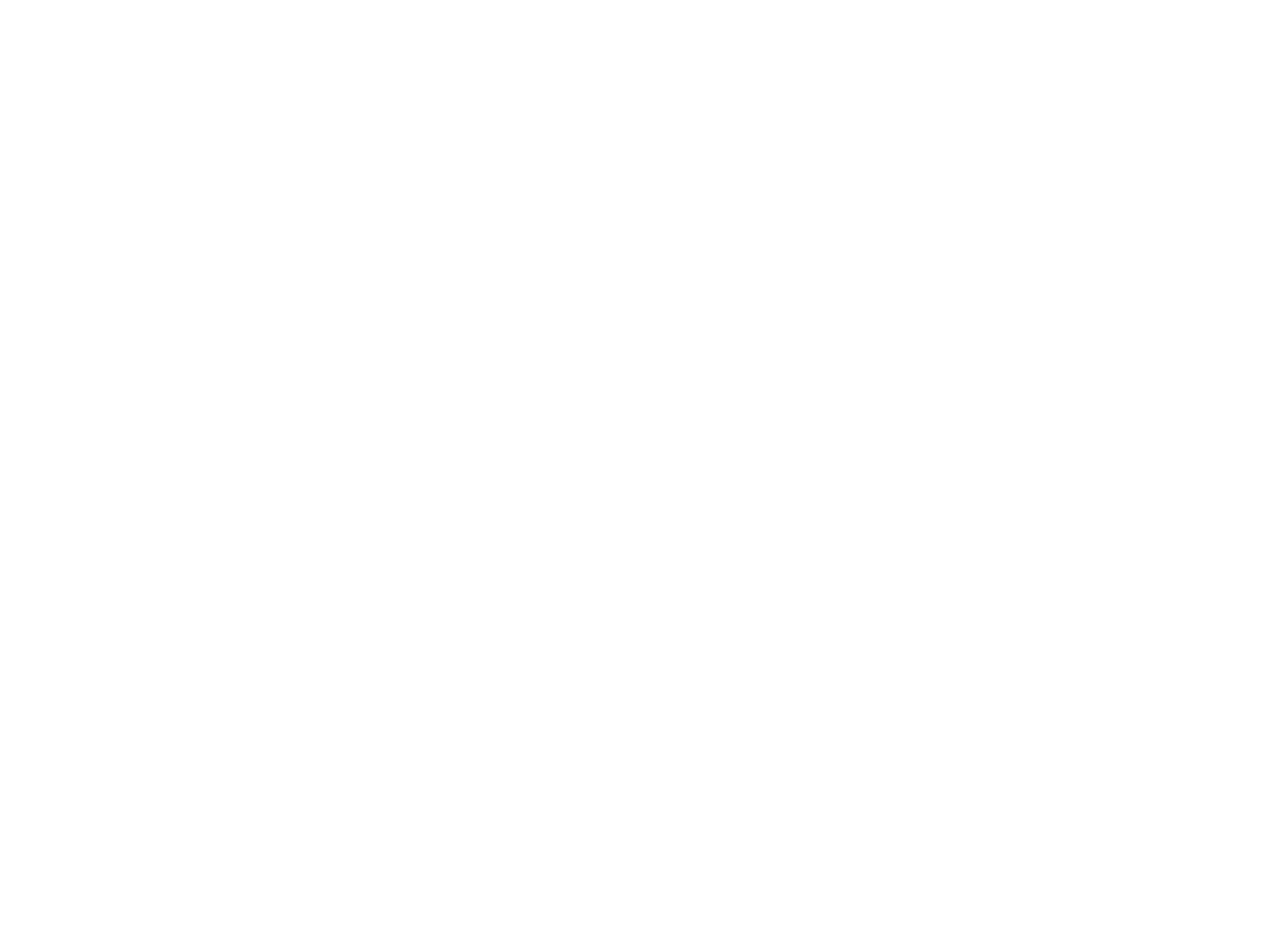
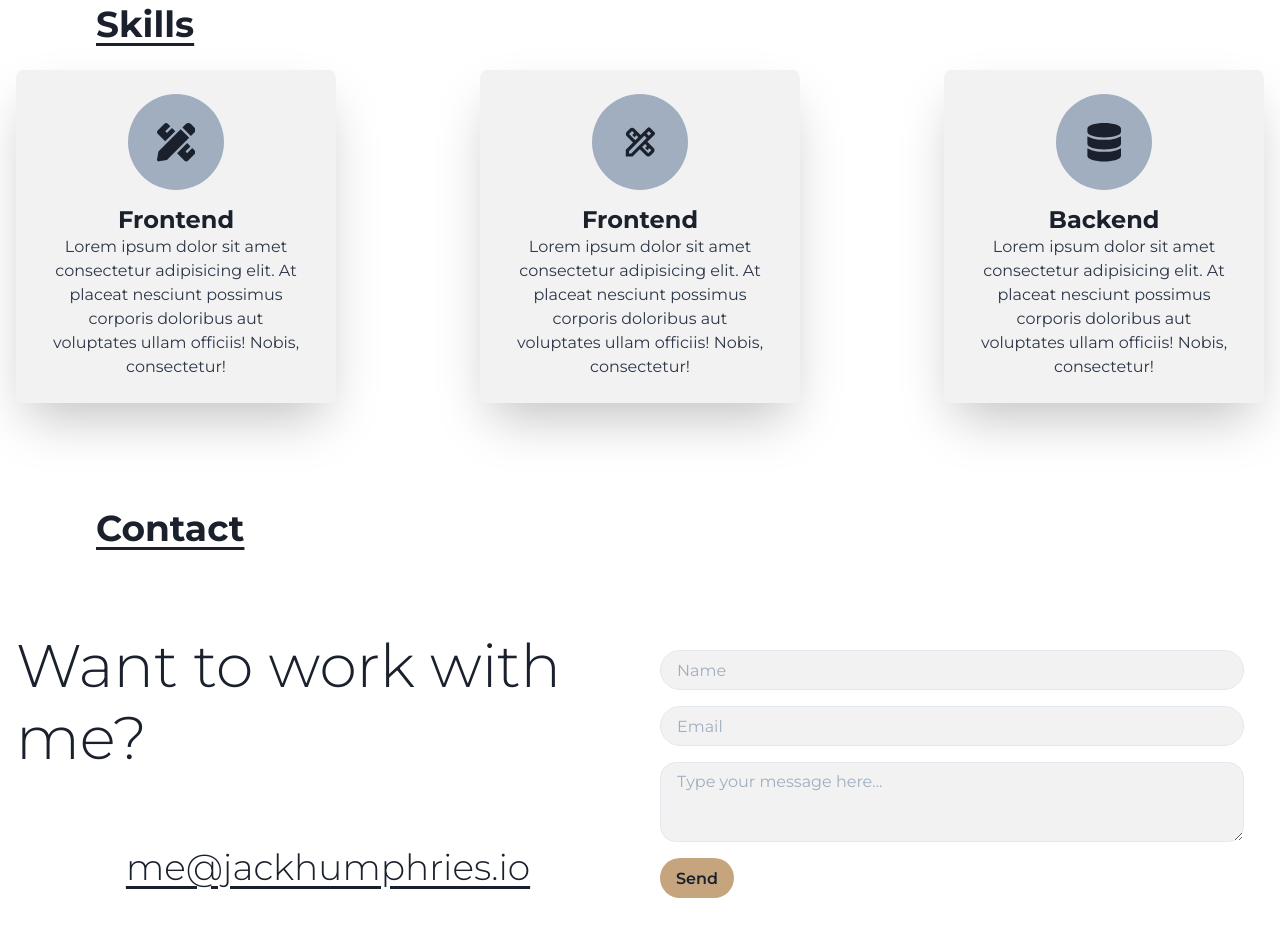
Before and after one commit to JackHumphries9/portfolio-website, a Next.js app: page / in a window 1280 px wide. Shown: the part 1800-2736 px from the top of the page. Before the commit the page ends 1600 px from the top, so only its background shows below. Built offline with nearby package versions, Linux system fonts and the light colour scheme.

Commit message:
Almost completed home page structure

```diff
--- a/components/Navbar.tsx
+++ b/components/Navbar.tsx
@@ -34,7 +34,7 @@
 	const { colorMode, toggleColorMode } = useColorMode();
 	return (
 		<>
-			<Box px={12} py={4} position="fixed" as="nav" w="100%">
+			<Box px={12} py={4} position="fixed" as="nav" w="100%" zIndex={100}>
 				<Flex
 					h={16}
 					alignItems={"center"}
--- /dev/null
+++ b/components/SectionTitle.tsx
@@ -0,0 +1,12 @@
+import { Heading } from "@chakra-ui/react";
+import React from "react";
+
+const SectionTitle = ({ children }: { children: React.ReactNode }) => {
+	return (
+		<Heading textDecor="underline" textUnderlineOffset={6} pl={20}>
+			{children}
+		</Heading>
+	);
+};
+
+export default SectionTitle;
--- /dev/null
+++ b/components/SkillCard.tsx
@@ -0,0 +1,56 @@
+import {
+	Heading,
+	Avatar,
+	Box,
+	Center,
+	Text,
+	Stack,
+	Button,
+	Link,
+	Badge,
+	useColorModeValue,
+} from "@chakra-ui/react";
+import React, { ReactElement } from "react";
+import { MdOutlineDesignServices } from "react-icons/md";
+
+export default function SkillCard({
+	title,
+	icon,
+	children,
+}: {
+	title: string;
+	icon: ReactElement;
+	children: React.ReactNode;
+}) {
+	return (
+		<Center py={6}>
+			<Box
+				maxW={{ base: "100%", lg: "320px" }}
+				w={"full"}
+				bg={useColorModeValue("#F2F2F2", "#272727")}
+				boxShadow={"2xl"}
+				rounded={"lg"}
+				p={6}
+				textAlign={"center"}
+			>
+				<Avatar
+					size={"xl"}
+					icon={icon}
+					alt={"Icon"}
+					mb={4}
+					pos={"relative"}
+				/>
+				<Heading fontSize={"2xl"} fontFamily={"body"}>
+					{title}
+				</Heading>
+				<Text
+					textAlign={"center"}
+					color={useColorModeValue("gray.700", "gray.400")}
+					px={3}
+				>
+					{children}
+				</Text>
+			</Box>
+		</Center>
+	);
+}
--- a/components/sections/BioSection.tsx
+++ b/components/sections/BioSection.tsx
@@ -1,26 +1,36 @@
-import { Box, Center, Container, Flex, Heading, Text } from "@chakra-ui/react";
+import { ChevronRightIcon } from "@chakra-ui/icons";
+import {
+	Box,
+	Button,
+	Center,
+	Container,
+	Flex,
+	Heading,
+	Text,
+	useBreakpointValue,
+	useColorModeValue,
+	Image,
+} from "@chakra-ui/react";
 import React from "react";
 import { Element } from "react-scroll";
+import SectionTitle from "../SectionTitle";
 
 const BioSection = () => {
 	return (
 		<Element name="bio">
-			<Container h="100vh" maxW="90vw" p={0} pt={20}>
-				<Heading textDecor="underline" textUnderlineOffset={6}>
-					Bio
-				</Heading>
+			<Container maxW="container.xl" p={0} pt={20}>
+				<SectionTitle>Bio</SectionTitle>
 				<Flex
 					my={20}
 					direction={{ base: "column", md: "row" }}
 					flex={1}
 					h="80vh"
 				>
-					<Flex flex={1}>
 					<Box
-							w="25vw"
+						w={{ base: "100%", md: "50%" }}
 						alignItems={"center"}
 						justifyItems={"center"}
-							bg="#272727"
+						bg={useColorModeValue("#F2F2F2", "#272727")}
 						borderRadius={"2xl"}
 						p={10}
 					>
@@ -29,28 +39,47 @@
 						</Heading>
 						<br />
 						<Text fontSize={"md"}>
-								Lorem ipsum dolor sit amet consectetur
-								adipisicing elit. Doloremque, repellendus alias!
-								Explicabo libero provident aperiam dolorem
-								itaque quisquam, quo voluptatem quibusdam fugit
-								quas ipsa fuga a velit eveniet sunt placeat vel
-								eligendi reiciendis. Ipsum, repudiandae. Dolorem
-								atque doloremque iure, expedita esse commodi id
-								nemo quaerat tenetur maiores reprehenderit illo
-								assumenda possimus rerum qui voluptate deserunt.
+							Lorem ipsum dolor sit amet consectetur adipisicing
+							elit. Doloremque, repellendus alias! Explicabo
+							libero provident aperiam dolorem itaque quisquam,
+							quo voluptatem quibusdam fugit quas ipsa fuga a
+							velit eveniet sunt placeat vel eligendi reiciendis.
+							Ipsum, repudiandae. Dolorem atque doloremque iure,
+							expedita esse commodi id nemo quaerat tenetur
+							maiores reprehenderit illo assumenda possimus rerum
+							qui voluptate deserunt.
 						</Text>
+						<br />
+						<Button bg={"#C5A47E"}>
+							View Works <ChevronRightIcon />
+						</Button>
 					</Box>
-					</Flex>
 					<Box
+						w="50%"
 						flex={1}
-						w="full"
-						h="full"
-						p={10}
-						spacing={6}
+						h="100%"
+						spacing="6"
 						align="flex-start"
 					>
-						Hello World!
-					</Box>{" "}
+						{/* <Box position={"relative"} h="20%">
+							<Image
+								src="/project.webp"
+								rounded={"xl"}
+								left="10%"
+								top="5%"
+								position="absolute"
+							/>
+						</Box>
+						<Box position={"relative"} h="20%">
+							<Image
+								src="/project.webp"
+								rounded={"xl"}
+								position="absolute"
+								left="50%"
+								top="10%"
+							/>
+						</Box> */}
+					</Box>
 				</Flex>
 			</Container>
 		</Element>
--- /dev/null
+++ b/components/sections/ContactSection.tsx
@@ -0,0 +1,148 @@
+import { ChevronRightIcon } from "@chakra-ui/icons";
+import {
+	Box,
+	Button,
+	Checkbox,
+	Container,
+	Flex,
+	FormControl,
+	FormLabel,
+	GridItem,
+	Heading,
+	Input,
+	Link,
+	Select,
+	SimpleGrid,
+	Text,
+	Textarea,
+	useBreakpointValue,
+	useColorModeValue,
+	VStack,
+} from "@chakra-ui/react";
+import { motion } from "framer-motion";
+import React from "react";
+import { Element } from "react-scroll";
+import SectionTitle from "../SectionTitle";
+
+const ContactSection = () => {
+	return (
+		<Element name="contact">
+			<Container maxW="container.xl" p={0} pt={20}>
+				<SectionTitle>Contact</SectionTitle>
+				<Flex
+					my={20}
+					direction={{ base: "column", md: "row" }}
+					flex={1}
+				>
+					<Box flex={1} h="100%" spacing="6" align="flex-start">
+						<Heading
+							as="h1"
+							fontWeight={300}
+							fontSize={useBreakpointValue({
+								base: "4xl",
+								md: "6xl",
+							})}
+						>
+							Want to work with me?
+						</Heading>
+						<br />
+						<br />
+						<br />
+
+						<motion.div whileHover={{ scale: 1.1 }}>
+							<Link
+								href="mailto:me@jackhumphries.io"
+								_hover={{ textDecoration: "none" }}
+							>
+								<Heading
+									as="h2"
+									fontWeight={300}
+									fontSize={useBreakpointValue({
+										base: "2xl",
+										md: "4xl",
+									})}
+									textAlign="center"
+									textDecor={"underline"}
+									textUnderlineOffset={6}
+								>
+									me@jackhumphries.io
+								</Heading>
+							</Link>
+						</motion.div>
+					</Box>
+					<Box flex={1} h="100%" spacing="6" align="flex-start">
+						<VStack
+							w="full"
+							h="full"
+							p={5}
+							spacing={10}
+							alignItems="flex-start"
+						>
+							<SimpleGrid
+								columns={2}
+								columnGap={3}
+								rowGap={4}
+								w="full"
+							>
+								<GridItem colSpan={2}>
+									<FormControl>
+										<Input
+											type="text"
+											placeholder="Name"
+											rounded={"full"}
+											backgroundColor={useColorModeValue(
+												"#F2F2F2",
+												"#272727"
+											)}
+										/>
+									</FormControl>
+								</GridItem>
+								<GridItem colSpan={2}>
+									<FormControl>
+										<Input
+											type="email"
+											placeholder="Email"
+											rounded={"full"}
+											backgroundColor={useColorModeValue(
+												"#F2F2F2",
+												"#272727"
+											)}
+										/>
+									</FormControl>
+								</GridItem>
+								<GridItem colSpan={2}>
+									<FormControl>
+										<Textarea
+											placeholder="Type your message here..."
+											rounded={"2xl"}
+											backgroundColor={useColorModeValue(
+												"#F2F2F2",
+												"#272727"
+											)}
+										/>
+									</FormControl>
+								</GridItem>
+
+								<GridItem colSpan={2}>
+									<Flex justifyContent={"center"}>
+										<Box flex={1}>
+											<Button
+												size="md"
+												rounded="full"
+												backgroundColor="#C5A47E"
+											>
+												Send
+											</Button>
+										</Box>
+									</Flex>
+								</GridItem>
+							</SimpleGrid>
+						</VStack>
+					</Box>
+				</Flex>
+			</Container>
+		</Element>
+	);
+};
+
+export default ContactSection;
--- /dev/null
+++ b/components/sections/SkillsSection.tsx
@@ -0,0 +1,44 @@
+import { Container, Flex } from "@chakra-ui/react";
+import React from "react";
+import { Element } from "react-scroll";
+import SectionTitle from "../SectionTitle";
+import SkillCard from "../SkillCard";
+
+import { MdOutlineDesignServices } from "react-icons/md";
+import { FaPencilRuler, FaDatabase, FaTabletAlt } from "react-icons/fa";
+
+const SkillsSection = () => {
+	return (
+		<Element name="skills">
+			<Container h="100%" maxW="container.xl" p={0} pt={20}>
+				<SectionTitle>Skills</SectionTitle>
+
+				<Flex
+					justifyContent={"space-between"}
+					flexDir={{ base: "column", lg: "row" }}
+				>
+					<SkillCard title="Frontend" icon={<FaPencilRuler />}>
+						Lorem ipsum dolor sit amet consectetur adipisicing elit.
+						At placeat nesciunt possimus corporis doloribus aut
+						voluptates ullam officiis! Nobis, consectetur!
+					</SkillCard>
+					<SkillCard
+						title="Frontend"
+						icon={<MdOutlineDesignServices />}
+					>
+						Lorem ipsum dolor sit amet consectetur adipisicing elit.
+						At placeat nesciunt possimus corporis doloribus aut
+						voluptates ullam officiis! Nobis, consectetur!
+					</SkillCard>
+					<SkillCard title="Backend" icon={<FaDatabase />}>
+						Lorem ipsum dolor sit amet consectetur adipisicing elit.
+						At placeat nesciunt possimus corporis doloribus aut
+						voluptates ullam officiis! Nobis, consectetur!
+					</SkillCard>
+				</Flex>
+			</Container>
+		</Element>
+	);
+};
+
+export default SkillsSection;
--- a/package.json
+++ b/package.json
@@ -17,6 +17,7 @@
     "next": "12.0.10",
     "react": "17.0.2",
     "react-dom": "17.0.2",
+    "react-icons": "^4.3.1",
     "react-perfect-scrollbar": "^1.5.8",
     "react-scroll": "^1.8.4"
   },
--- a/pages/index.tsx
+++ b/pages/index.tsx
@@ -4,13 +4,17 @@
 
 import MainLayout from "../components/layouts/MainLayout";
 import BioSection from "../components/sections/BioSection";
+import ContactSection from "../components/sections/ContactSection";
 import CoverSection from "../components/sections/CoverSection";
+import SkillsSection from "../components/sections/SkillsSection";
 
 const Home: NextPage = () => {
 	return (
 		<MainLayout title="Home">
 			<CoverSection />
 			<BioSection />
+			<SkillsSection />
+			<ContactSection />
 		</MainLayout>
 	);
 };
```
Also changed, not shown: public/project.webp (added), 1 other file (tests, documents, lock files or other folders). Lines whose indentation alone changed are shown as unchanged.
